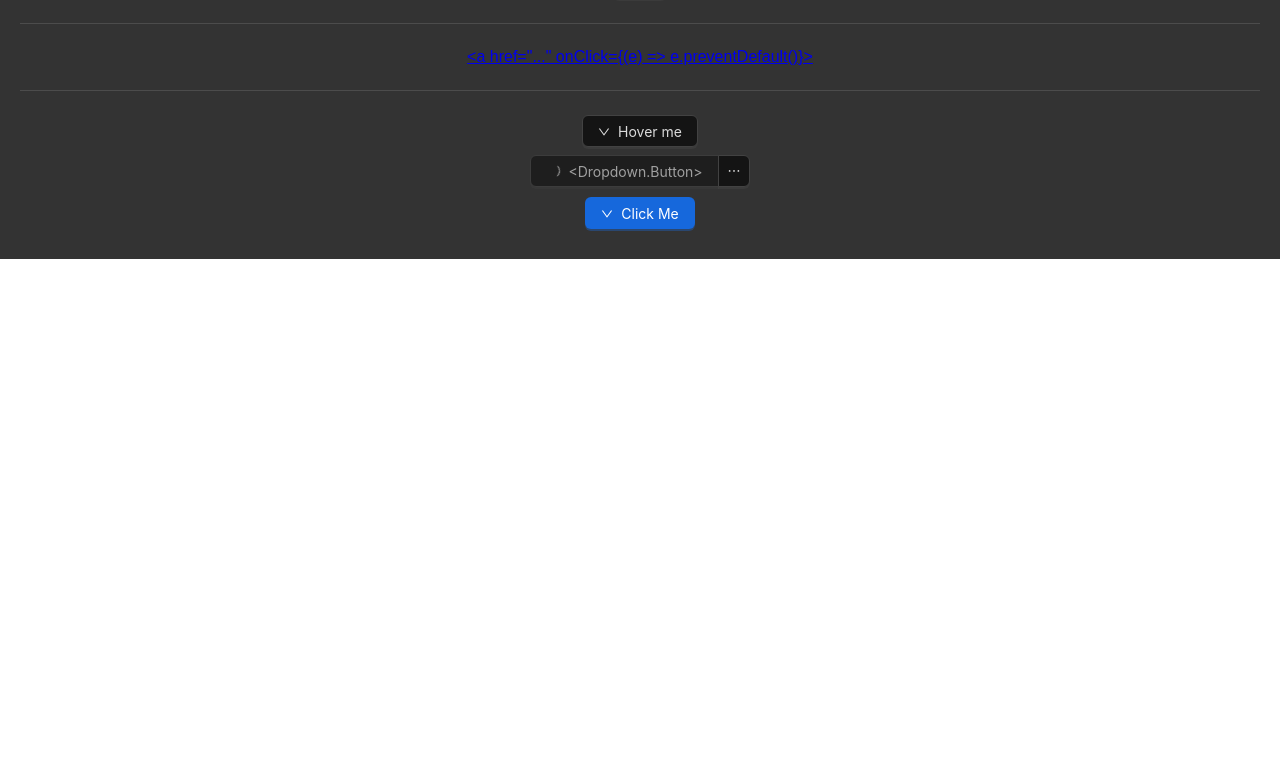
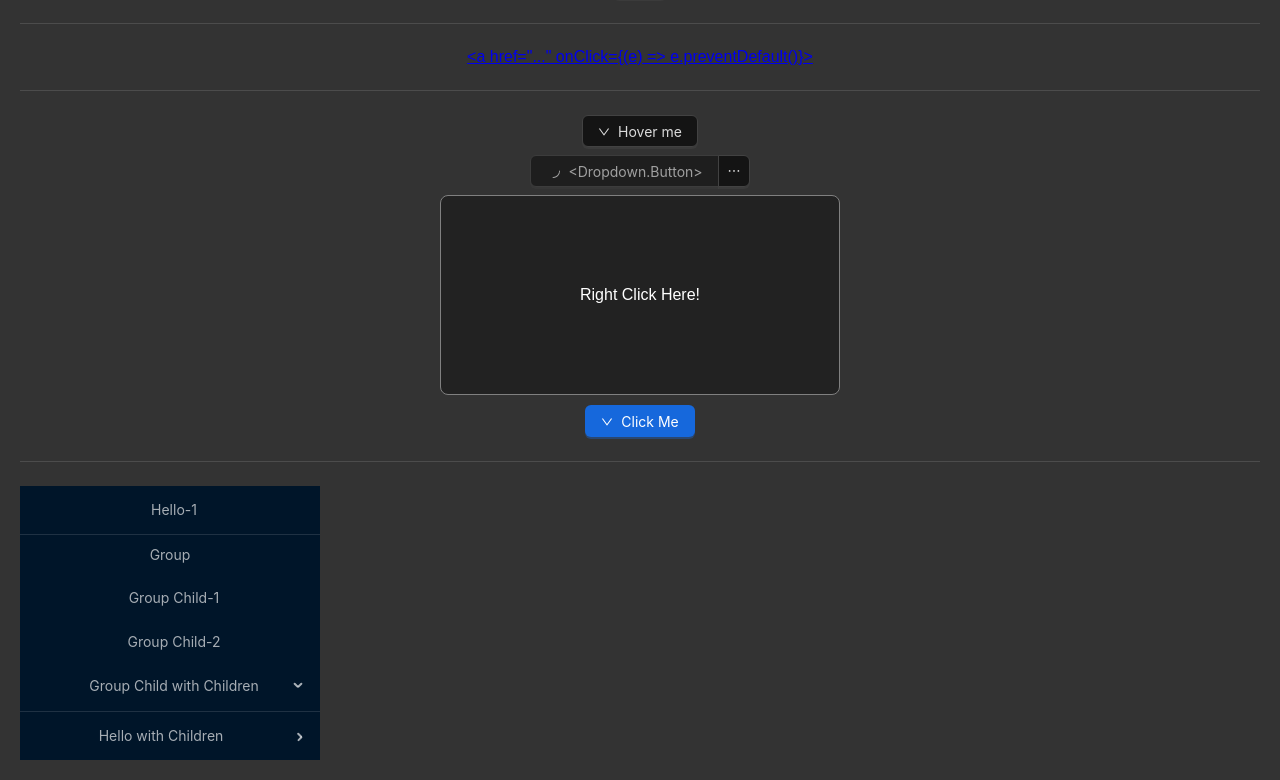
Before and after one commit to Ali-Sdg90/Learning-Ant-Design, a React (Create React App) app in the folder learning-ant-desing/: page /#/playground in a window 1280 px wide. Shown: the part 2905-3685 px from the top of the page. Before the commit the page ends 3164 px from the top, so only its background shows below. Built offline with nearby package versions, Linux system fonts and the light colour scheme; the HTML template or start-up script is replaced by a standard one.

Commit message:
Add Menu component and add contextMenu example in Dropdown component / Day Break.

```diff
--- a/learning-ant-desing/src/components/ADDropdown.jsx
+++ b/learning-ant-desing/src/components/ADDropdown.jsx
@@ -4,7 +4,7 @@ import {
     DownOutlined,
     GroupOutlined,
 } from "@ant-design/icons";
-import { Button, Dropdown, Flex } from "antd";
+import { Button, Dropdown, Flex, message } from "antd";
 import React, { useEffect, useState } from "react";
 
 const ADDropdown = () => {
@@ -17,26 +17,18 @@ const ADDropdown = () => {
         }
     };
 
-    // const randomLoading = () => {
-    //     let isLoading = true;
-    //     setInterval(() => {
-    //         isLoading = !!Math.floor(Math.random() * 2);
-
-    //         console.log(isLoading);
-    //     }, 200);
-
-    //     return isLoading;
-    // };
-
     useEffect(() => {
         const interval = setInterval(() => {
             const loadingState = !!Math.floor(Math.random() * 2);
-
             setIsLoading(loadingState);
         }, 1000);
 
         return () => clearInterval(interval);
     }, []);
+
+    const handleMenuClick = (e) => {
+        console.log(e.key);
+    };
 
     const menuItems = [
         {
@@ -96,14 +88,14 @@ const ADDropdown = () => {
                 <Dropdown
                     placement="topLeft"
                     arrow
-                    menu={{ items: menuItems }}
+                    menu={{ items: menuItems, onClick: handleMenuClick }}
                     trigger={["hover"]}
                 >
                     <Button icon={<DownOutlined />}>Hover me</Button>
                 </Dropdown>
 
                 <Dropdown.Button
-                    menu={{ items: menuItems }}
+                    menu={{ items: menuItems, onClick: handleMenuClick }}
                     arrow
                     placement="topRight"
                     style={{ width: "auto" }}
@@ -113,6 +105,55 @@ const ADDropdown = () => {
                 >
                     {"<Dropdown.Button>"}
                 </Dropdown.Button>
+
+                <Dropdown
+                    menu={{
+                        items: [
+                            {
+                                key: "1",
+                                label: "Hello :)",
+                            },
+                            {
+                                key: "2",
+                                label: "Today's Date",
+                                children: [
+                                    {
+                                        key: "21",
+                                        label: "1403-05-08",
+                                    },
+                                    {
+                                        key: "22",
+                                        label: "12:39 AM",
+                                    },
+                                ],
+                            },
+                            {
+                                key: "3",
+                                label: "Note to Yourself",
+                                children: [
+                                    { key: "31", label: "Drink Water :)" },
+                                ],
+                            },
+                        ],
+                        onClick: handleMenuClick,
+                    }}
+                    trigger={["contextMenu"]}
+                >
+                    <div
+                        style={{
+                            border: "1px solid gray",
+                            background: "#222",
+                            width: 400,
+                            height: 200,
+                            display: "flex",
+                            justifyContent: "center",
+                            alignItems: "center",
+                            borderRadius: 8,
+                        }}
+                    >
+                        Right Click Here!
+                    </div>
+                </Dropdown>
             </Flex>
         </div>
     );
--- /dev/null
+++ b/learning-ant-desing/src/components/ADMenu.jsx
@@ -0,0 +1,140 @@
+import { Divider, Menu, message } from "antd";
+import React from "react";
+
+const ADMenu = () => {
+    const inlineItems = [
+        {
+            key: "1",
+            label: "Hello-1",
+        },
+        {
+            type: "divider",
+        },
+        {
+            key: "2",
+            label: "Group",
+            type: "group",
+            children: [
+                {
+                    key: "21",
+                    label: "Group Child-1",
+                },
+                {
+                    key: "22",
+                    label: "Group Child-2",
+                },
+                {
+                    key: "23",
+                    label: "Group Child with Children",
+                    children: [
+                        {
+                            key: "231",
+                            label: "Children1",
+                        },
+                        {
+                            key: "232",
+                            label: "Children2",
+                        },
+                    ],
+                },
+            ],
+        },
+    ];
+
+    const verticalItems = [
+        {
+            type: "divider",
+        },
+        {
+            key: "3",
+            label: "Hello with Children",
+            children: [
+                {
+                    key: "31",
+                    label: "Hello Ha",
+                },
+                {
+                    key: "32",
+                    label: "Aloha",
+                },
+                {
+                    key: "33",
+                    label: "YooHaHaHa",
+                    children: [
+                        {
+                            key: "331",
+                            label: "Yoo",
+                        },
+                        {
+                            key: "332",
+                            label: "HaHaHa",
+                            children: [
+                                {
+                                    key: "3321",
+                                    label: "Ha",
+                                },
+                                {
+                                    key: "3322",
+                                    label: "Ha",
+                                },
+                                {
+                                    key: "3323",
+                                    label: "Ha",
+                                },
+                            ],
+                        },
+                    ],
+                },
+            ],
+        },
+    ];
+
+    //
+    // recursive function
+    //
+    const findLabelByKey = (items, key) => {
+        for (const item of items) {
+            if (item.key === key) {
+                return item.label;
+            }
+            if (item.children) {
+                const childLabel = findLabelByKey(item.children, key);
+                if (childLabel) {
+                    return childLabel;
+                }
+            }
+        }
+        return null;
+    };
+
+    const handleClick = (e) => {
+        const { key } = e;
+        const label = findLabelByKey([...inlineItems, ...verticalItems], key);
+        if (label) {
+            console.log(label);
+            message.info(`You clicked on "${label}" with key "${key}"`);
+        }
+    };
+
+    return (
+        <div>
+            <Divider />
+            <Menu
+                items={inlineItems}
+                theme="dark"
+                style={{ width: 300 }}
+                mode="inline"
+                onClick={handleClick}
+            />
+            <Menu
+                items={verticalItems}
+                theme="dark"
+                style={{ width: 300 }}
+                mode="vertical"
+                onClick={handleClick}
+            />
+        </div>
+    );
+};
+
+export default ADMenu;
--- a/learning-ant-desing/src/pages/Playground/Playground.jsx
+++ b/learning-ant-desing/src/pages/Playground/Playground.jsx
@@ -16,6 +16,7 @@ import { ConfigProvider, theme } from "antd";
 import Style from "./Playground.module.scss";
 import ADDropdown from "../../components/ADDropdown";
 import MyDropdown1 from "../../components/examples/MyDropdown1";
+import ADMenu from "../../components/ADMenu";
 
 const Playground = () => {
     const { defaultAlgorithm, darkAlgorithm } = theme;
@@ -46,6 +47,7 @@ const Playground = () => {
                 <ADSpace />
                 <ADDropdown />
                 <MyDropdown1 />
+                <ADMenu />
             </ConfigProvider>
         </div>
     );
```
